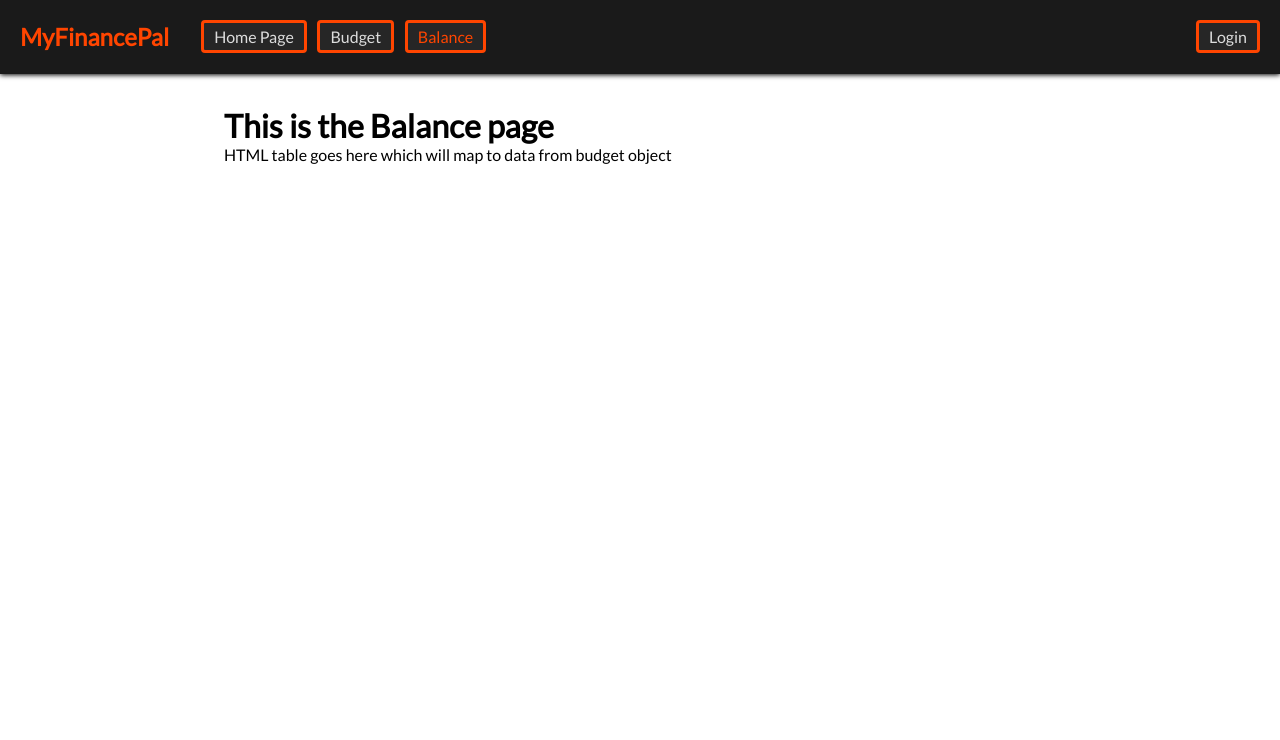
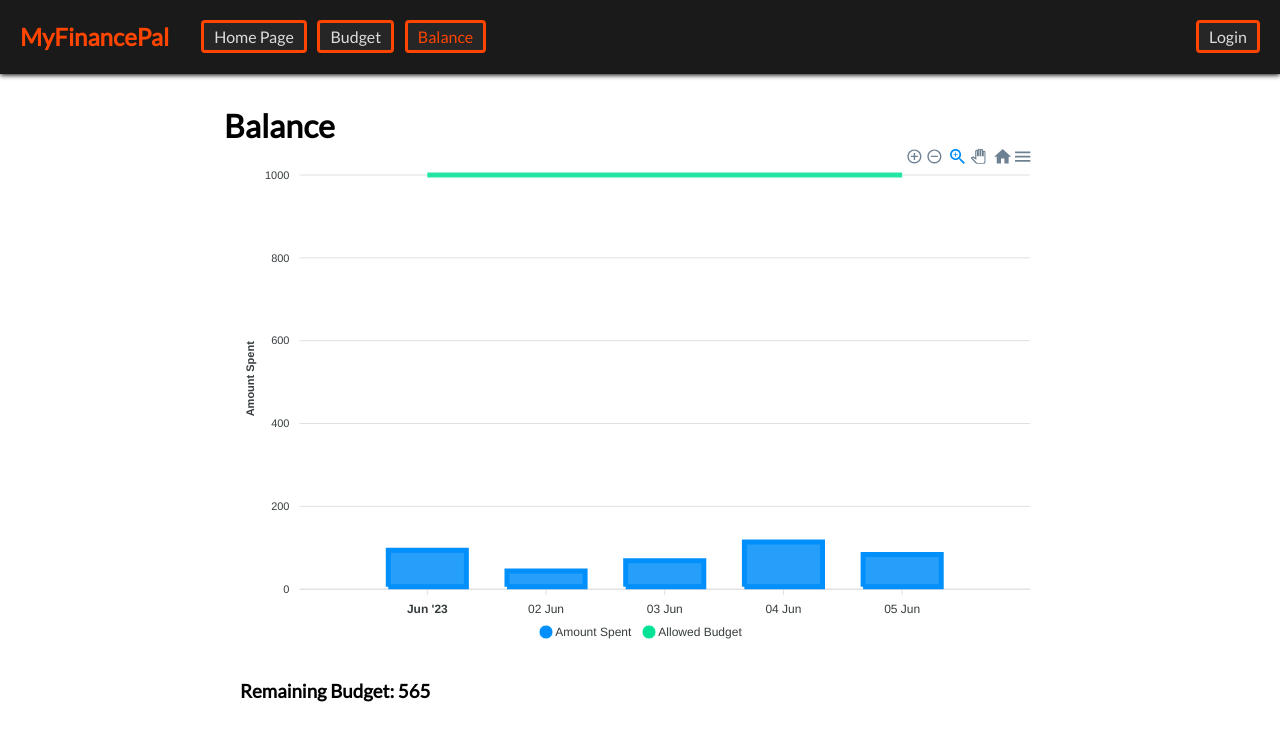
Before and after one commit to brayden-aldrich/Personal-Finance-Management-System, a React (Create React App) app: page /balance in a window 1280 px wide. Shown: the top 740 px of the page. Built offline with nearby package versions, Linux system fonts and the light colour scheme; what javascript-time-ago would draw is missing.

Commit message:
Add files via upload

```diff
--- a/src/pages/BalancePage.js
+++ b/src/pages/BalancePage.js
@@ -1,22 +1,101 @@
-import React from "react";
-//import { useState } from "react";
-//import ExpenseTable from "../components/ExpenseTable";
+import React, { useEffect, useState } from 'react';
+import Chart from 'react-apexcharts';
 
-// Import expenses here?
+function BudgetPage() {
+    const [budget, setBudget] = useState({ amount: 0, name: '' });
+    const [expenses, setExpenses] = useState([]);
 
-function BalancePage() {
-    return(
-        <>
-            <h1>
-            This is the Balance page
-            </h1>
+    useEffect(() => {
+      const fetchData = async () => {
+        const budgetData = await importBudget();
+        const expenseData = await importExpenses();
 
+        setBudget(budgetData);
+        setExpenses(expenseData);
+      };
 
-            <p>HTML table goes here which will map to data from budget object</p>
-            {/*<ExpenseTable></ExpenseTable>*/} {/* <ExpenseTable></ExpenseTable {expenses}> */}
+      fetchData();
+    }, []); // Empty dependency array since fetchData doesn't change
 
-        </>
-    );
+    const importBudget = async () => {
+      // Replace with your logic to import the budget data
+      return { amount: 1000, name: 'Monthly Budget' };
+    };
+
+    const importExpenses = async () => {
+      // Replace with your logic to import the expense data
+      return [
+        { date: '2023-06-01', name: 'Expense 1', amount: 100 },
+        { date: '2023-06-02', name: 'Expense 2', amount: 50 },
+        { date: '2023-06-03', name: 'Expense 3', amount: 75 },
+        { date: '2023-06-04', name: 'Expense 4', amount: 120 },
+        { date: '2023-06-05', name: 'Expense 5', amount: 90 },
+      ];
+    };
+
+    const totalExpense = expenses.reduce((total, expense) => total + expense.amount, 0);
+    const remainingBudget = budget.amount - totalExpense;
+
+  const chartOptions = {
+    chart: {
+      id: 'budget-chart',
+      stacked: false,
+      width: '100%',
+    },
+    xaxis: {
+      type: 'datetime',
+    },
+    yaxis: [
+      {
+        title: {
+          text: 'Amount Spent',
+        },
+      },
+    ],
+  };
+
+  const chartSeries = [
+    {
+      name: 'Amount Spent',
+      type: 'bar',
+      data: expenses.map(expense => ({
+        x: new Date(expense.date).getTime(),
+        y: expense.amount,
+      })),
+    },
+    {
+      name: 'Allowed Budget',
+      type: 'line',
+      data: expenses.length > 0
+        ? [
+            {
+              x: new Date(expenses[0].date).getTime(),
+              y: budget.amount,
+            },
+            {
+              x: new Date(expenses[expenses.length - 1].date).getTime(),
+              y: budget.amount,
+            },
+          ]
+        : [],
+    },
+  ];
+
+  return (
+    <div>
+      <h1>Balance</h1>
+      <div style={{ display: 'flex', justifyContent: 'center' }}>
+        <div style={{ width: '800px' }}>
+          <Chart options={chartOptions} series={chartSeries} type="line" height={500} />
+        </div>
+      </div>
+      <div style={{ display: 'flex', justifyContent: 'center', marginTop: '20px' }}>
+        <div style={{ width: '800px' }}>
+          <h3>Remaining Budget: {remainingBudget}</h3>
+        </div>
+      </div>
+    </div>
+  );
 }
 
-export default BalancePage;
+export default BudgetPage;
```
